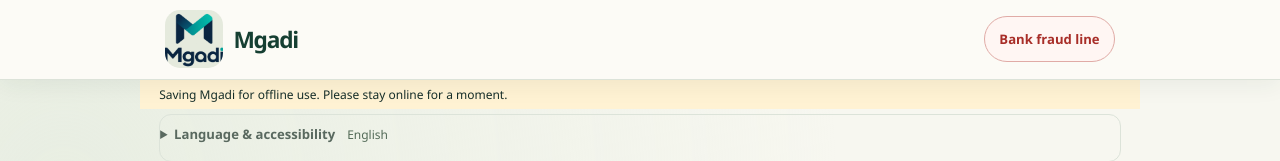
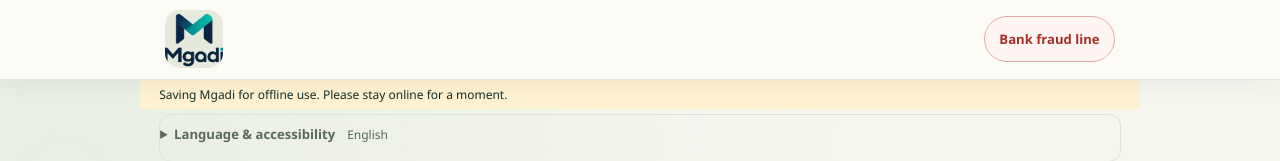
Before and after one commit to ChumaMike/Mgadi, a website with bundled scripts: page entry/public/index.html in a window 1280 px wide. Shown: the top 161 px of the page. Built offline with nearby package versions, Linux system fonts and the light colour scheme; files whose address does not match are found by name.

Commit message:
Use complete original Mgadi logo in header without duplicating wordmark

```diff
--- a/entry/public/index.html
+++ b/entry/public/index.html
@@ -15,7 +15,7 @@
   <body>
     <a class="skip-link" lang="en" href="#app">Skip to main content</a>
     <header class="site-header">
-      <a class="brand" lang="en" href="/" aria-label="Mgadi home"><span class="brand-logo"><img src="/brand/mgadi-logo.png" alt="" width="1254" height="1254"></span><span class="brand-wordmark">Mgadi</span><span class="brand-tagline">First-hour scam response</span></a>
+      <a class="brand" lang="en" href="/" aria-label="Mgadi home"><span class="brand-logo"><img src="/brand/mgadi-logo.png" alt="" width="1254" height="1254" decoding="async" fetchpriority="high"></span></a>
       <button id="emergency-button" class="button danger" type="button">Bank fraud line</button>
     </header>
     <p id="offline-status" class="offline-status" role="status" aria-live="polite" lang="en" data-state="saving"></p>
```
